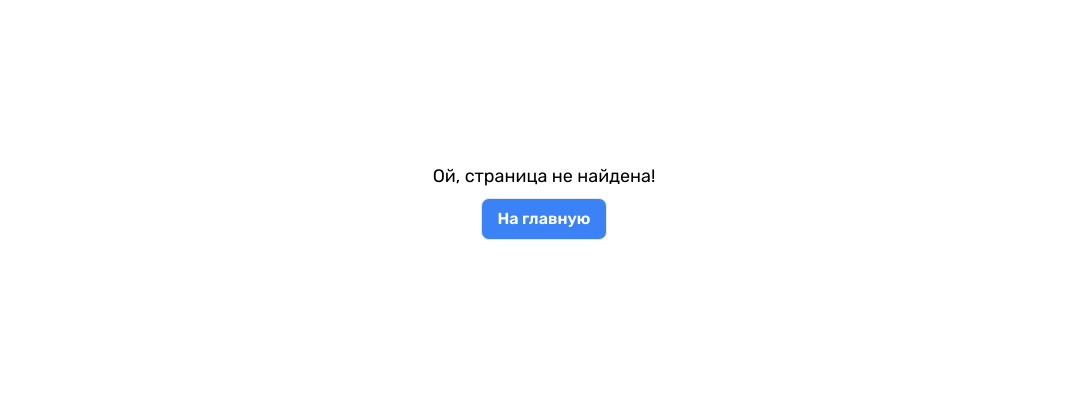
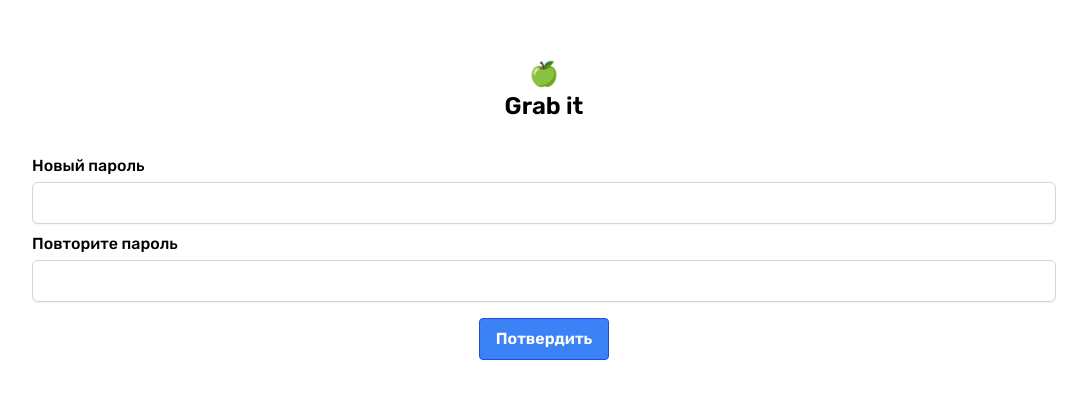
Before and after one commit to nurik12-py/grab-it, a React (Create React App) app: page /reset-password in a window 1280 px wide. Shown: the part 191-590 px from the top of the page, without its empty margins (96-1183 px from the left). Built offline with nearby package versions, Linux system fonts and the light colour scheme.

Commit message:
feat: send reset link

```diff
--- a/src/index.js
+++ b/src/index.js
@@ -38,7 +38,7 @@ ReactDOM.render(
       <Route exact path="/forget-password" element={<ForgetPassword />} />
       <Route exact path="/registration" element={<Registration />} />
       <Route exact path="/login" element={<Login />} />
-      <Route exact path="/password-recovery" element={<PasswordRecovery />} />
+      <Route exact path="/reset-password" element={<PasswordRecovery />} />
       <Route exact path="*" element={<NotFound />} />
     </Routes>
   </BrowserRouter>,
--- /dev/null
+++ b/src/services/passwordService.js
@@ -0,0 +1,16 @@
+import http from "./httpService";
+
+const recoveryAPIEndpoint = process.env.REACT_APP_API_URL + "/password/forgot";
+const resetAPIEndpoint = process.env.REACT_APP_API_URL + "/reset-password";
+
+export function sendRecoveryLink(email) {
+  return http.post(recoveryAPIEndpoint, { email: email });
+}
+
+export function resetPassword(email, password, token) {
+  return http.post(resetAPIEndpoint, {
+    email: email,
+    password: password,
+    token: token,
+  });
+}
--- a/src/views/ForgetPassword/EmailSent.jsx
+++ b/src/views/ForgetPassword/EmailSent.jsx
@@ -1,17 +1,12 @@
 import React from "react";
-import { Link } from "react-router-dom";
-const EmailSent = ({email}) => {
+
+const EmailSent = ({ email }) => {
   return (
     <form className="w-4/5 flex flex-col items-center">
-      <p>Данные для восстановления успешно отправлены на вашу почту {email}</p>
-      <Link to="/login">
-      <button
-        className="bg-blue-500 hover:bg-blue-700 text-white font-bold py-2 px-4 border border-blue-700 rounded mt-2"
-        type="submit"
-      >
-        На главную
-      </button>
-      </Link>
+      <p className="text-center">
+        Данные для восстановления успешно отправлены на вашу почту:{" "}
+        <b>{email}</b>
+      </p>
     </form>
   );
 };
--- a/src/views/ForgetPassword/EnterEmail.jsx
+++ b/src/views/ForgetPassword/EnterEmail.jsx
@@ -1,11 +1,22 @@
 import React from "react";
 import Input from "../../components/Input";
-const EnterEmail = ({ onSubmit, email }) => {
+
+const EnterEmail = ({ onSubmit, email, validEmail }) => {
   return (
     <form onSubmit={onSubmit} className="w-4/5 flex flex-col">
-      <Input label="Почта" name="email" type="email" value={email}></Input>
+      <p className="text-center mb-4">
+        Введите почту для отправки ссылки восстановления пароля
+      </p>
+      <Input
+        label="Почта"
+        name="email"
+        type="email"
+        error={!validEmail && "Не корректные данные"}
+        value={email}
+      ></Input>
+
       <button
-        className="bg-blue-500 hover:bg-blue-700 text-white font-bold py-2 px-4 border border-blue-700 rounded mt-2"
+        className="flex items-center justify-center gap-1 bg-blue-500 hover:bg-blue-700 text-white font-bold py-2 px-4 border border-blue-700 rounded mb-4"
         type="submit"
       >
         Отправить
--- a/src/views/ForgetPassword/ForgetPassword.jsx
+++ b/src/views/ForgetPassword/ForgetPassword.jsx
@@ -1,20 +1,33 @@
 import React, { useState } from "react";
+import { sendRecoveryLink } from "../../services/passwordService";
 import EmailSent from "./EmailSent";
 import EnterEmail from "./EnterEmail";
 const ForgetPassword = () => {
   const [isSent, setIsSent] = useState(false);
+  const [validEmail, setValidEmail] = useState(true);
   const [email, setEmail] = useState();
-  const onSubmit = (e) => {
+
+  const onSubmit = async (e) => {
     e.preventDefault();
-    setIsSent(true);
-    setEmail(e.target[0].value);
+    setValidEmail(true);
+    const email = e.target[0].value;
+    try {
+      await sendRecoveryLink(email);
+      setEmail(email);
+      setIsSent(true);
+    } catch (err) {
+      setValidEmail(false);
+    }
   };
+
   return (
-    <div className="w-full flex h-screen justify-center items-center ">
+    <div className="w-full flex flex-col h-screen justify-center items-center ">
+      <h1 className="text-center text-2xl">🍏</h1>
+      <h1 className="mb-8 font-bold text-center text-2xl">Grab it</h1>
       {isSent ? (
         <EmailSent email={email} />
       ) : (
-        <EnterEmail onSubmit={onSubmit} email={email} />
+        <EnterEmail onSubmit={onSubmit} email={email} validEmail={validEmail} />
       )}
     </div>
   );
--- a/src/views/Login.jsx
+++ b/src/views/Login.jsx
@@ -82,8 +82,11 @@ const Login = () => {
                 type="password"
                 error={errors.password}
               />
+              <Link to="/forget-password">
+                <p className="text-blue-600 text-right">Забыли пароль?</p>
+              </Link>
             </div>
-            <div className=" mt-5 login w-full flex justify-center mb-8">
+            <div className="mt-5  w-full flex justify-center mb-8">
               <button
                 className=" flex items-center justify-center gap-1 bg-blue-500 hover:bg-blue-700 text-white font-bold py-2 px-4 border border-blue-700 rounded mb-4"
                 type="submit"
--- a/src/views/PasswordRecovery.jsx
+++ b/src/views/PasswordRecovery.jsx
@@ -1,12 +1,38 @@
-import React from "react";
+import React, { useEffect } from "react";
+import { useSearchParams } from "react-router-dom";
 import Input from "../components/Input";
+import { setJwt } from "../services/authService";
+import { resetPassword } from "../services/passwordService";
 const PasswordRecovery = () => {
+  const [searchParams, setSearchParams] = useSearchParams();
+
+  const handleSubmit = async (e) => {
+    e.preventDefault();
+    const email = searchParams.get("email");
+    const token = searchParams.get("token");
+    const password1 = e.target[0].value;
+    const password2 = e.target[1].value;
+    if (password1 === password2) {
+      const authToken = await resetPassword(email, password1, token);
+      localStorage.setItem("token", authToken);
+      setJwt();
+    } else {
+      alert("Пароли не совподают!");
+    }
+  };
+
   return (
-    <div className="w-full flex h-screen justify-center items-center ">
-      <form className="w-4/5 flex flex-col items-center">
+    <div className="w-full flex flex-col h-screen justify-center items-center ">
+      <h1 className="text-center text-2xl">🍏</h1>
+      <h1 className="mb-8 font-bold text-center text-2xl">Grab it</h1>
+
+      <form
+        onSubmit={handleSubmit}
+        className="w-4/5 flex flex-col items-center"
+      >
         <div className="w-full">
-          <Input name="password" type="password" label="Новый пароль" />
-          <Input name="password" type="password" label="Повторите пароль" />
+          <Input name="password1" type="password" label="Новый пароль" />
+          <Input name="password2" type="password" label="Повторите пароль" />
         </div>
         <button
           className="bg-blue-500 hover:bg-blue-700 text-white font-bold py-2 px-4 border border-blue-700 rounded mt-2"
```
